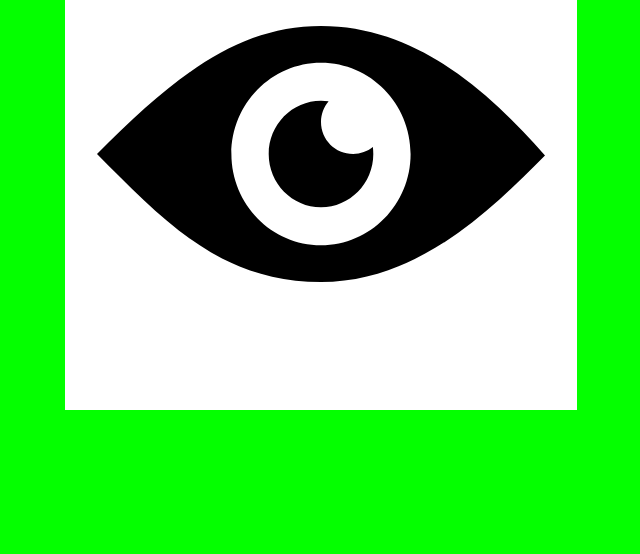
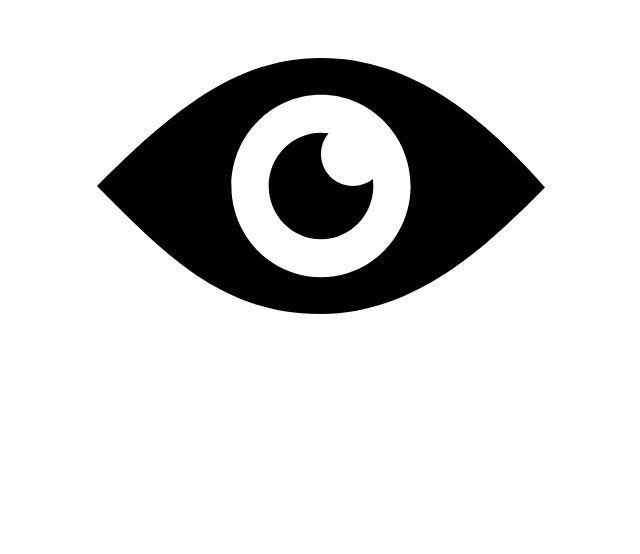
Before and after one commit to emmasofia/emmasofia.github.io, a plain HTML site: page index.html in a window 1280 px wide. Shown: the part 246-800 px from the top of the page, without its empty margins (319-959 px from the left). Drawn offline with Linux system fonts and the light colour scheme.

Commit message:
Update index.html

```diff
--- a/index.html
+++ b/index.html
@@ -12,17 +12,21 @@
             align-items: center;
             justify-content: center;
             height: 100vh;
-            background-color: #04ff00; /* Colore di sfondo bianco */
+            background-color: #fff; /* Colore di sfondo bianco */
         }
 
         .container {
-            position: static;
-            max-width: 80%; /* Larghezza massima del contenitore */
+            position: relative;
+            width: 80%; /* Larghezza massima del contenitore */
+            height: 80%;
             margin: auto; /* Centra il contenitore */
-            background-color: #fff;
         }
 
         img {
+            position: absolute;
+            left: 50%;
+            top: 15%;
+            transform: translate(-50%, 0%);
             display: block;
             max-width: 100%;
             height: auto;
```
